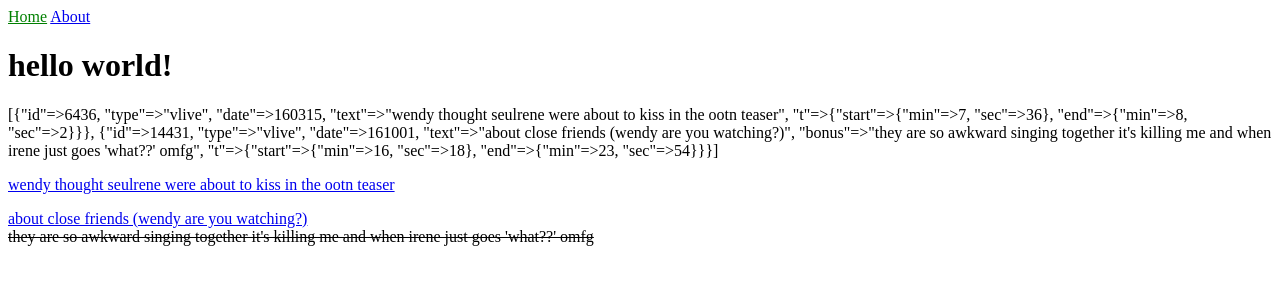
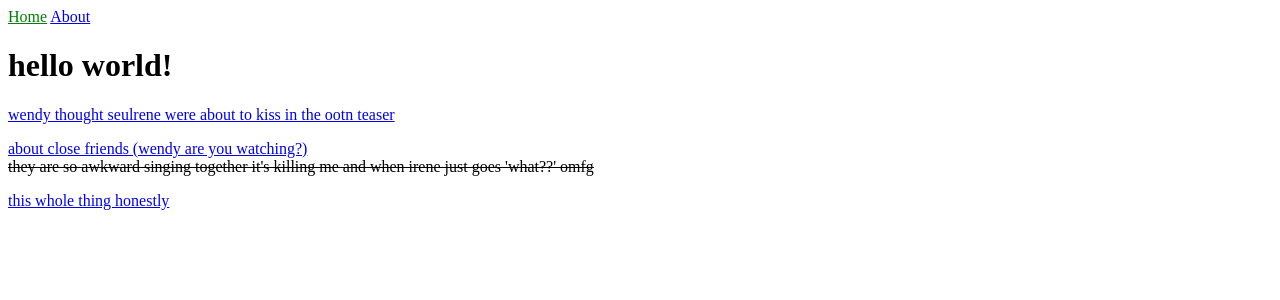
Before and after one commit to joseulrene/joseulrene.github.io, a Jekyll site: the page built from index.html, in a window 1280 px wide. Shown: the top 300 px of the page. Built offline with Jekyll 4.4.1, drawn with Linux system fonts in a browser that asks for light colours; some of the changed lines change nothing that is shown.

Commit message:
send now bc i'm making big changes lol

```diff
--- a/_data/moments.yml
+++ b/_data/moments.yml
@@ -21,3 +21,8 @@
     end:
       min: 23
       sec: 54
+- id: 14431
+  type: vlive
+  date: 161001
+  text: this whole thing honestly
+  t: [0,0,0,0]
--- a/_includes/item.html
+++ b/_includes/item.html
@@ -1,4 +1,3 @@
-{{ site.data.moments | inspect }}
 {% for i in site.data.moments %}
 {% assign start = i.t.start.min | times: 60 | plus: i.t.start.sec %}
 {% assign end = i.t.end.min | times: 60 | plus: i.t.end.sec %}
--- a/_layouts/default.html
+++ b/_layouts/default.html
@@ -8,6 +8,6 @@
   <body>
     {% include navigation.html %}
     {{ content }}
-  <script src="assets/js/script.js"></script>
+  <!-- <script type="module" src="assets/js/list.js"></script> -->
   </body>
 </html>
--- a/assets/js/list.js
+++ b/assets/js/list.js
@@ -53,11 +53,34 @@
                     a.t[0] > b.t[0] ? 1 :
                         a.t[0] < b.t[0] ? -1 :
                             a.t[1] > b.t[1] ? 1 : -1
-    // console.log(i,a,b,r);
-    console.log(i,a.date < b.date,a.date,b.date);
     i += 1;
     return r;
 });
 
 
-export const list = items;
+export const list = items.map(i => {
+    var vliveurl = `https://vlive.tv/embed/${i.id}?&begin=${i.t[0]*60+i.t[1]}&end=${i.t[2]*60+i.t[3]}`;
+    var yturl = `https://youtube.com/embed /${i.id}?start=${i.t[0]*60+i.t[1]}&end=${i.t[2]*60+i.t[3]}`;
+    return {
+        id: i.id,
+        url: i.vlive ? vliveurl : yturl,
+        date : i.date,
+        text: i.text,
+        bonus: i.bonus ? i.bonus : ""
+    }
+});
+console.log(list);
+const makeTextFile = () => {
+    // This creates the file.
+    // In my case, I have an array, and each item in
+    // the array should be on a new line, which is why
+    // I use .join('\n') here.
+    const data = new Blob([JSON.stringify(list)], { type: 'text/plain' })
+
+    // this part avoids memory leaks
+    if (downloadLink !== '') window.URL.revokeObjectURL(downloadLink)
+
+    // update the download link state
+    setDownloadLink(window.URL.createObjectURL(data))
+  }
+  makeTextFile()
```
Also changed, not shown: assets/js/script.js (deleted), 4 other files.
